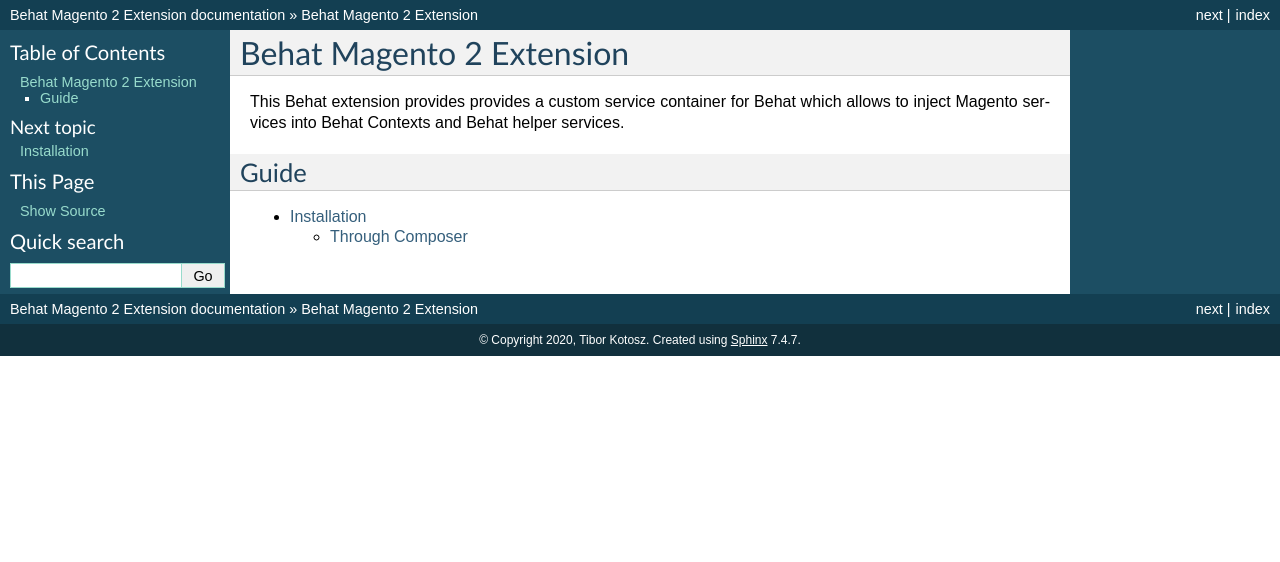
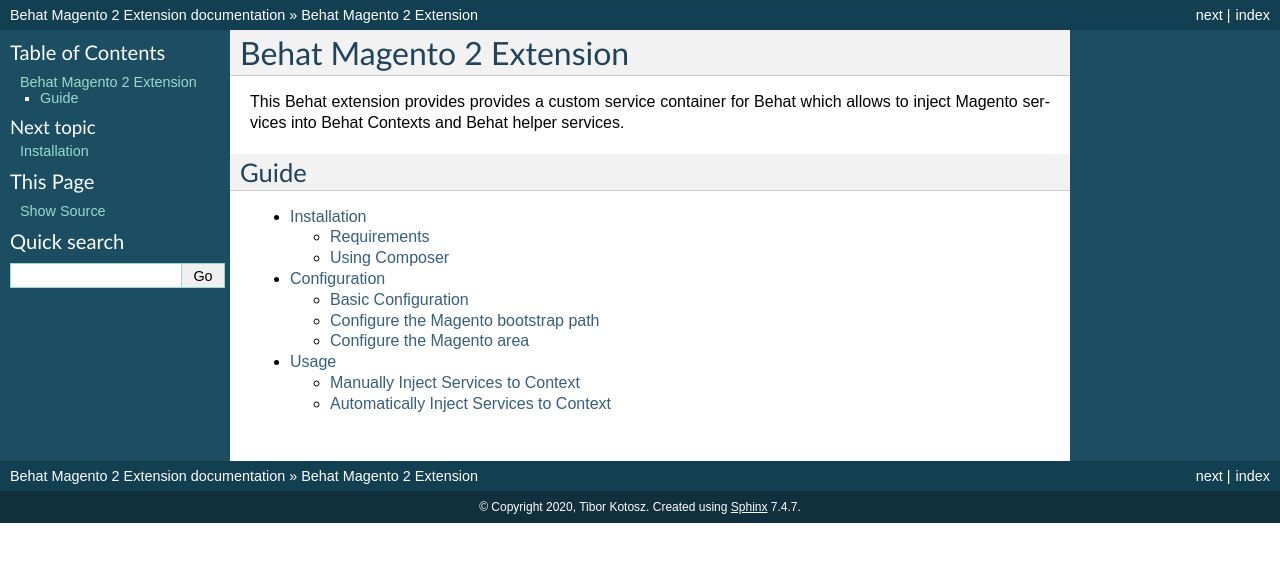
Before and after one commit to tkotosz/BehatMagento2Extension, a Sphinx documentation site: the page built from docs/index.rst, in a window 1280 px wide. Shown: the top 562 px of the page. Built offline with Sphinx 7.4.7, drawn with Linux system fonts in a browser that asks for light colours; some of the changed lines change nothing that is shown.

Commit message:
update docs

```diff
--- /dev/null
+++ b/docs/guide/configuration.rst
@@ -0,0 +1,61 @@
+Configuration
+=============
+
+Basic Configuration
+-------------------
+
+1. Activate the extension in your ``behat.yml``:
+
+    .. code-block:: yaml
+
+        default:
+          extensions:
+            Bex\Behat\Magento2Extension: ~
+
+2. Configure the Magento2 Behat Service Container for your test suite:
+
+    .. code-block:: yaml
+
+        default:
+          suites:
+            yoursuite:
+              services: '@bex.magento2_extension.service_container'
+
+With the above configuration Behat will use the service container provided by this extension which makes all services defined in the Magento 2 DI available to inject into any Context.
+
+Configure the Magento bootstrap path
+------------------------------------
+
+If your Magento ``bootstrap.php`` is not available in the default ``app/bootstrap.php`` location then you can specify the custom path in the following way:
+
+.. code-block:: yaml
+
+    default:
+      extensions:
+        Bex\Behat\Magento2Extension:
+          bootstrap: path/to/your/bootstrap.php # by default app/bootstrap.php
+
+Configure the Magento area
+--------------------------
+
+Services in the Magento DI can be defined on global level (in any module's ``etc/di.xml``) but you can also define and/or override services for a specific Magento area (e.g. ``etc/frontend/di.xml``).
+When testing your feature you might want to access services defined for a specific area so in order to support this the extension provides an additional config option which you can change per test suite.
+You can configure the required area in the following way:
+
+.. code-block:: yaml
+
+    default:
+      suites:
+        yoursuite:
+          autowire: true
+
+          contexts:
+            - YourContext
+
+          services: '@bex.magento2_extension.service_container'
+
+          magento:
+            area: adminhtml
+
+This will tell the extension to load the services from the ``adminhtml`` area.
+Note that by default only the ``global`` area services are loaded. When specifying an area in the config you will always get all services from the ``global`` area extended by the specific configured area. For example in the above case you will get all the services from the ``global`` area overridden/extended by the ``adminhtml`` area.
--- a/docs/guide/installation.rst
+++ b/docs/guide/installation.rst
@@ -1,36 +1,18 @@
 Installation
 ============
 
-This extension requires:
+Requirements
+------------
 
+* PHP 7.1+
 * Behat 3.5+
+* Magento 2 2.2+
 
-Through Composer
+Using Composer
 ----------------
 
 The recommended installation method is through `Composer <https://getcomposer.org>`_:
 
-1. Require the extension in your ``composer.json``:
+  .. code-block:: bash
 
-    .. code-block:: bash
-
-        $ composer require --dev bex/behat-magento2-extension
-
-2. Activate the extension in your ``behat.yml``:
-
-    .. code-block:: yaml
-
-        default:
-          extensions:
-            Bex\Behat\Magento2Extension: ~
-
-3. Configure the Magento2 Behat Service Container for your test suite:
-
-    .. code-block:: yaml
-
-        default:
-          suites:
-            yoursuite:
-              services: '@bex.magento2_extension.service_container'
-
-With the above configuration Behat will use the service container provided by this extension which makes all services defined in the Magento 2 DI available to inject into any Context.
+      $ composer require --dev bex/behat-magento2-extension
--- /dev/null
+++ b/docs/guide/usage.rst
@@ -0,0 +1,67 @@
+Usage
+=====
+
+Manually Inject Services to Context
+-----------------------------------
+
+You can inject any Magento service into your Behat Contexts like this:
+
+Configuration:
+
+.. code-block:: yaml
+
+    default:
+      suites:
+        yoursuite:
+          contexts:
+            - YourContext:
+              - '@Magento\Catalog\Api\ProductRepositoryInterface'
+          services: '@bex.magento2_extension.service_container'
+
+Context:
+
+.. code-block:: php
+
+    <?php
+
+    use Behat\Behat\Context\Context;
+    use Magento\Catalog\Api\ProductRepositoryInterface;
+
+    class YourContext implements Context
+    {
+        /** @var ProductRepositoryInterface */
+        private $productRepository;
+
+        public function __construct(ProductRepositoryInterface $productRepository)
+        {
+            $this->productRepository = $productRepository;
+        }
+    }
+
+That's all. With the above the Product Repository will be available in your Behat Context. :)
+
+
+Automatically Inject Services to Context
+----------------------------------------
+
+Since this extension only provides a custom service container and it does not override the default Behat argument resolvers you can take advantage of the default `Behat service autowiring feature <https://github.com/Behat/Behat/pull/1071>`_.
+You can enable this feature by adding ``autowire: true`` to the behat config of your test suite. After that your configuration will look like this:
+
+.. code-block:: yaml
+
+  default:
+    suites:
+      yoursuite:
+        autowire: true
+
+        contexts:
+          - YourContext
+
+        services: '@bex.magento2_extension.service_container'
+
+Note that the argument resolver is able to autowire services for:
+ - constructor arguments
+ - step definition arguments
+ - transformation arguments
+
+For more information see the documentation `here <https://github.com/Behat/Behat/pull/1071>`_.
--- a/docs/index.rst
+++ b/docs/index.rst
@@ -10,3 +10,5 @@
     :maxdepth: 2
 
     guide/installation
+    guide/configuration
+    guide/usage
```
